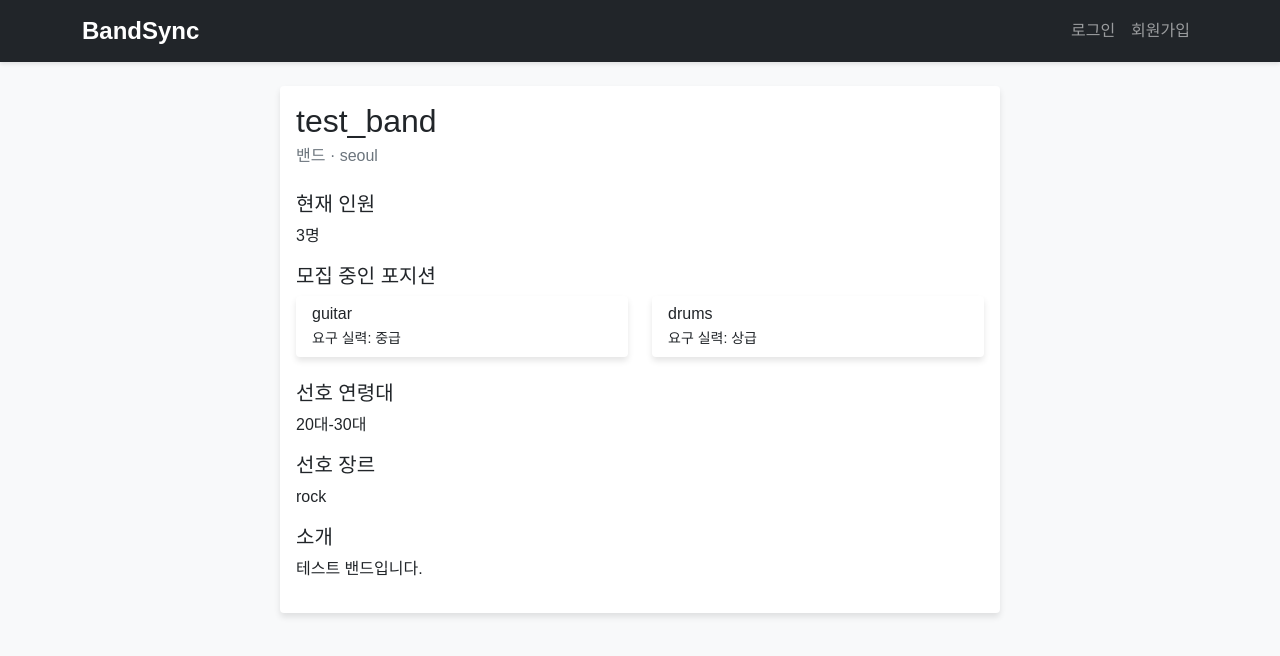
After one commit to ghtjd626/BandSync, a Flask app: page /profile/1 in a window 1280 px wide. The commit adds this page. Shown: the top 656 px of the page. Run offline with Flask 2, Linux system fonts and the light colour scheme; data comes from the database, SQL or seed files in the repository; both versions use the stored data as it was after the commit.

Commit message:
feat, 밴드, 멤버 프로필

```diff
--- a/BandSync/app.py
+++ b/BandSync/app.py
@@ -276,6 +276,11 @@ def dashboard():
     recommendations = get_recommendations()
     return render_template('dashboard.html', recommendations=recommendations)
 
+@app.route('/profile/<int:user_id>')
+def view_profile(user_id):
+    user = User.query.get_or_404(user_id)
+    return render_template('profile.html', user=user)
+
 def init_db():
     with app.app_context():
         # 데이터베이스 테이블 생성
--- a/BandSync/templates/dashboard.html
+++ b/BandSync/templates/dashboard.html
@@ -88,7 +88,7 @@ content %}
       <div class="card mb-4">
         <div class="card-body">
           <h5 class="card-title">
-            최천 {% if current_user.user_type == 'musician' %}밴드{% else
+            추천 {% if current_user.user_type == 'musician' %}밴드{% else
             %}멤버{% endif %}
           </h5>
           {% if recommendations %}
@@ -125,9 +125,7 @@ content %}
                   <div
                     class="d-flex justify-content-between align-items-center"
                   >
-                    <button class="btn btn-outline-primary btn-sm">
-                      프로필 보기
-                    </button>
+                    <a href="{{ url_for('view_profile', user_id=user.id) }}" class="btn btn-outline-primary btn-sm">프로필 보기</a>
                     <button class="btn btn-success btn-sm">
                       메시지 보내기
                     </button>
--- /dev/null
+++ b/BandSync/templates/profile.html
@@ -0,0 +1,99 @@
+{% extends "base.html" %} {% block title %} {{ user.username }}의 프로필 {%
+endblock %} {% block content %}
+<div class="container">
+  <div class="row justify-content-center">
+    <div class="col-md-8">
+      <div class="card">
+        <div class="card-body">
+          <div class="d-flex justify-content-between align-items-start mb-4">
+            <div>
+              <h2 class="card-title mb-1">{{ user.username }}</h2>
+              <p class="text-muted mb-0">
+                {% if user.user_type == 'musician' %}뮤지션{% else %}밴드{%
+                endif %} {% if user.location %} · {{ user.location }}{% endif %}
+              </p>
+            </div>
+            {% if user.user_type == 'musician' and user.skill_level %}
+            <span class="badge bg-primary">
+              {% if user.skill_level == 'beginner' %}입문 {% elif
+              user.skill_level == 'intermediate' %}중급 {% elif user.skill_level
+              == 'advanced' %}상급 {% elif user.skill_level == 'professional'
+              %}전문가 {% endif %}
+            </span>
+            {% endif %}
+          </div>
+
+          <div class="profile-info">
+            {% if user.user_type == 'musician' %}
+            <!-- 뮤지션 정보 -->
+            {% if user.instrument %}
+            <div class="mb-3">
+              <h5>주 악기</h5>
+              <p>{{ user.instrument }}</p>
+            </div>
+            {% endif %} {% else %}
+            <!-- 밴드 정보 -->
+            {% if user.band_size %}
+            <div class="mb-3">
+              <h5>현재 인원</h5>
+              <p>{{ user.band_size }}명</p>
+            </div>
+            {% endif %} {% if user.get_recruiting_positions() %}
+            <div class="mb-3">
+              <h5>모집 중인 포지션</h5>
+              <div class="row">
+                {% for position in user.get_recruiting_positions() %}
+                <div class="col-md-6 mb-2">
+                  <div class="card bg-light">
+                    <div class="card-body py-2">
+                      <h6 class="card-title mb-1">{{ position.instrument }}</h6>
+                      <p class="card-text small mb-0">
+                        요구 실력: {% if position.skill_level == 'beginner'
+                        %}입문 {% elif position.skill_level == 'intermediate'
+                        %}중급 {% elif position.skill_level == 'advanced' %}상급
+                        {% elif position.skill_level == 'professional' %}전문가
+                        {% endif %}
+                      </p>
+                    </div>
+                  </div>
+                </div>
+                {% endfor %}
+              </div>
+            </div>
+            {% endif %} {% if user.preferred_age_range %}
+            <div class="mb-3">
+              <h5>선호 연령대</h5>
+              <p>
+                {% if user.preferred_age_range == '10-20' %}10대-20대 {% elif
+                user.preferred_age_range == '20-30' %}20대-30대 {% elif
+                user.preferred_age_range == '30-40' %}30대-40대 {% elif
+                user.preferred_age_range == '40+' %}40대 이상 {% elif
+                user.preferred_age_range == 'any' %}무관 {% endif %}
+              </p>
+            </div>
+            {% endif %} {% endif %} {% if user.genre %}
+            <div class="mb-3">
+              <h5>선호 장르</h5>
+              <p>{{ user.genre }}</p>
+            </div>
+            {% endif %} {% if user.bio %}
+            <div class="mb-3">
+              <h5>소개</h5>
+              <p>{{ user.bio }}</p>
+            </div>
+            {% endif %}
+          </div>
+
+          {% if current_user.is_authenticated and current_user.id != user.id %}
+          <div class="mt-4 d-grid gap-2">
+            <button class="btn btn-primary" onclick="location.href='#'">
+              메시지 보내기
+            </button>
+          </div>
+          {% endif %}
+        </div>
+      </div>
+    </div>
+  </div>
+</div>
+{% endblock %}
--- a/BandSync/templates/search_results.html
+++ b/BandSync/templates/search_results.html
@@ -130,7 +130,7 @@
                             {% endif %}
                         </p>
                         <div class="d-flex justify-content-between align-items-center">
-                            <button class="btn btn-outline-primary btn-sm">프로필 보기</button>
+                            <a href="{{ url_for('view_profile', user_id=user.id) }}" class="btn btn-outline-primary btn-sm">프로필 보기</a>
                             {% if current_user.is_authenticated %}
                             <button class="btn btn-success btn-sm">메시지 보내기</button>
                             {% endif %}
```
Also changed, not shown: BandSync/bandsync.db.
